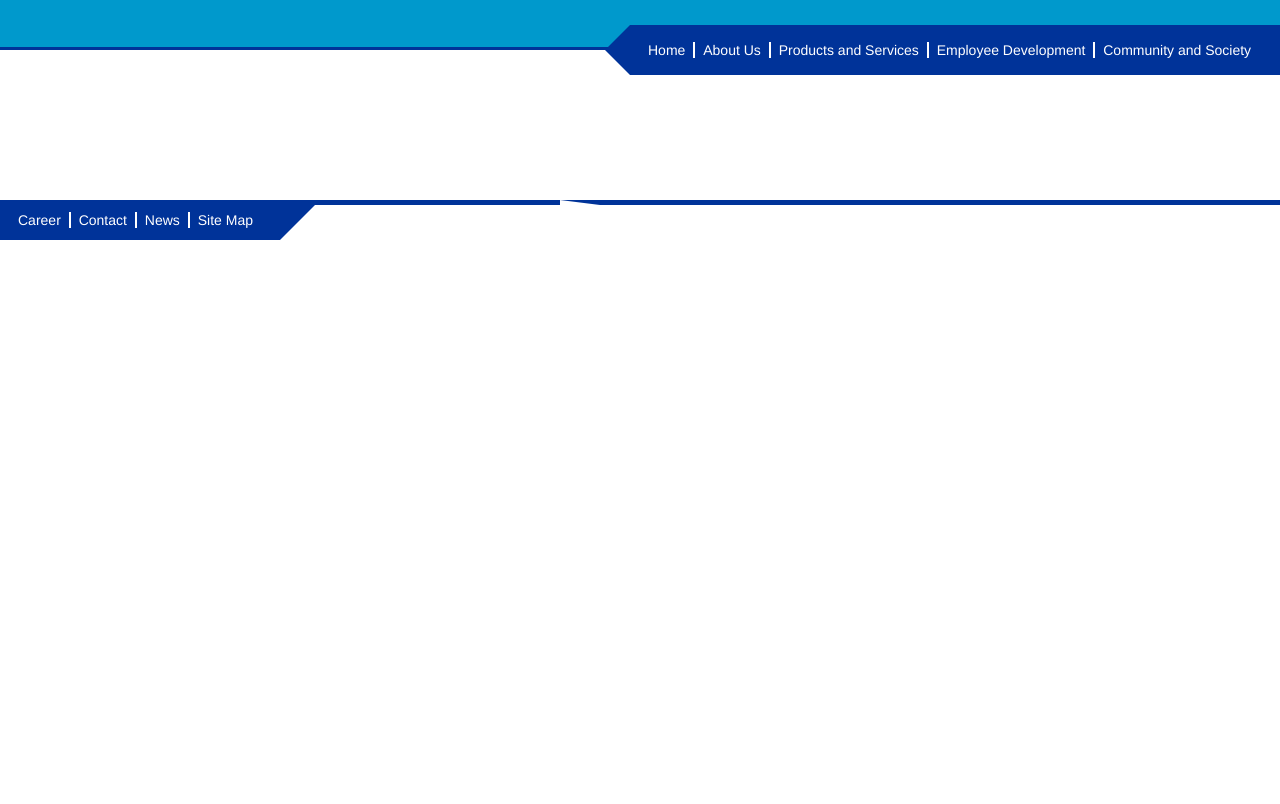
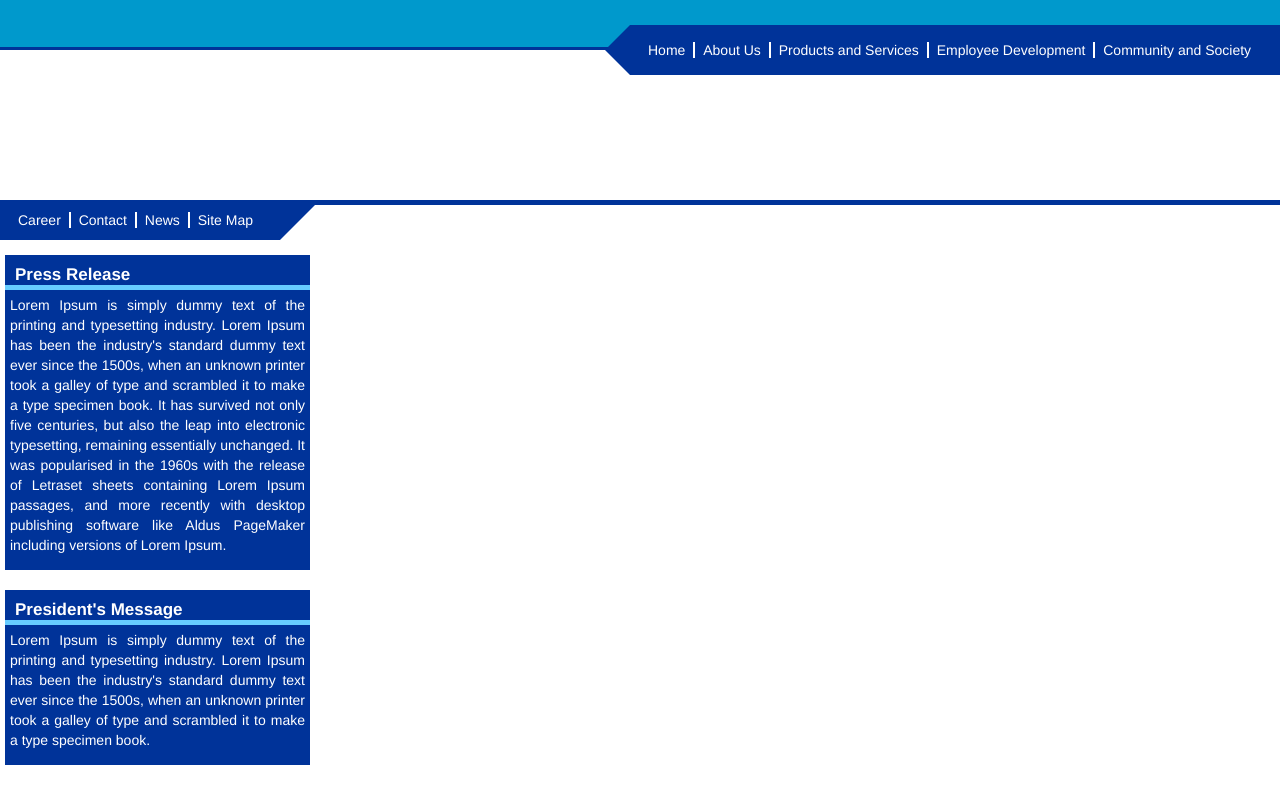
Before and after one commit to ted123/ie7-test, a website: page public/index.html in a window 1280 px wide. Drawn offline with Linux system fonts and the light colour scheme.

Commit message:
Initial Sidebar

```diff
--- a/public/css/styles.css
+++ b/public/css/styles.css
@@ -111,16 +111,25 @@
 }
 
 #empty-triangle {
-	width       : 0;
-	height      : 0;
+	width          : 0;
+	height         : 0;
 	border-top  : 40px solid transparent;
-	position    : absolute;
-	z-index     : 10;
-	border-left : 40px solid #FFFFFF;
-	left        : 560px;
-	margin-top  : 200px;
-	border-top : thick solid #003399;
-	border-right : thick solid #003399;
+	position       : absolute;
+	z-index        : 10;
+	border-left    : 40px solid #FFFFFF;
+	left           : 560px;
+	margin-top     : 205px;
+}
+
+#backempty-triangle {
+	width          : 0;
+	height         : 0;
+	border-top     : 40px solid transparent;
+	position       : absolute;
+	z-index        : 9;
+	border-left    : 40px solid #003399 ;
+	left           : 560px;
+	margin-top     : 200px;
 }
 
 #secondmenu-triangle {
@@ -150,3 +159,35 @@
 #secondmenu-list li~li {
 	border-left: 2px solid #FFFFFF;
 }
+
+/*-----SIDEBAR-----*/
+#sidebar {
+	background : #FFFFFF;
+	width      : 315px;
+	min-height : 100%;
+	position   : absolute;
+	margin-top : 205px;
+	padding-top: 50px;
+}
+
+.sidebarcard {
+	background : #003399;
+	width      : 305px;
+	margin-left: 5px;
+	margin-right: 5px;
+	margin-bottom:  20px;
+	color : white;
+}
+
+.sidebarcard-header {
+	padding-left : 10px;
+	padding-top  : 10px;
+	font-size    : 17px;
+	font-weight  : bold;
+	border-bottom: thick solid #66CCFF;
+}
+.sidebarcard-body {
+	padding : 5px;
+	text-align: justify;
+    text-justify: inter-word;
+}
--- a/public/index.html
+++ b/public/index.html
@@ -58,7 +58,29 @@
 			</ul>
 		</div>
 		<div id="secondmenu-triangle"></div>
+		<!--
 		<div id="empty-space"></div>
 		<div id="empty-triangle"></div>
+		<div id="backempty-triangle"></div> -->
+		<div id="sidebar">
+			<div class="sidebarcard">
+				<div class="sidebarcard-header">
+					Press Release
+				</div>
+				<div class="sidebarcard-body">
+					<p>Lorem Ipsum is simply dummy text of the printing and typesetting industry. Lorem Ipsum has been the industry's standard dummy text ever since the 1500s, when an unknown printer took a galley of type and scrambled it to make a type specimen book. It has survived not only five centuries, but also the leap into electronic typesetting, remaining essentially unchanged. It was popularised in the 1960s with the release of Letraset sheets containing Lorem Ipsum passages, and more recently with desktop publishing software like Aldus PageMaker including versions of Lorem Ipsum.</p>
+				</div>
+			</div>
+
+			<div class="sidebarcard">
+				<div class="sidebarcard-header">
+					President's Message
+				</div>
+				<div class="sidebarcard-body">
+					<p>Lorem Ipsum is simply dummy text of the printing and typesetting industry. Lorem Ipsum has been the industry's standard dummy text ever since the 1500s, when an unknown printer took a galley of type and scrambled it to make a type specimen book.</p>
+				</div>
+			</div>
+		</div>
+
 	</body>
 </html>
```
